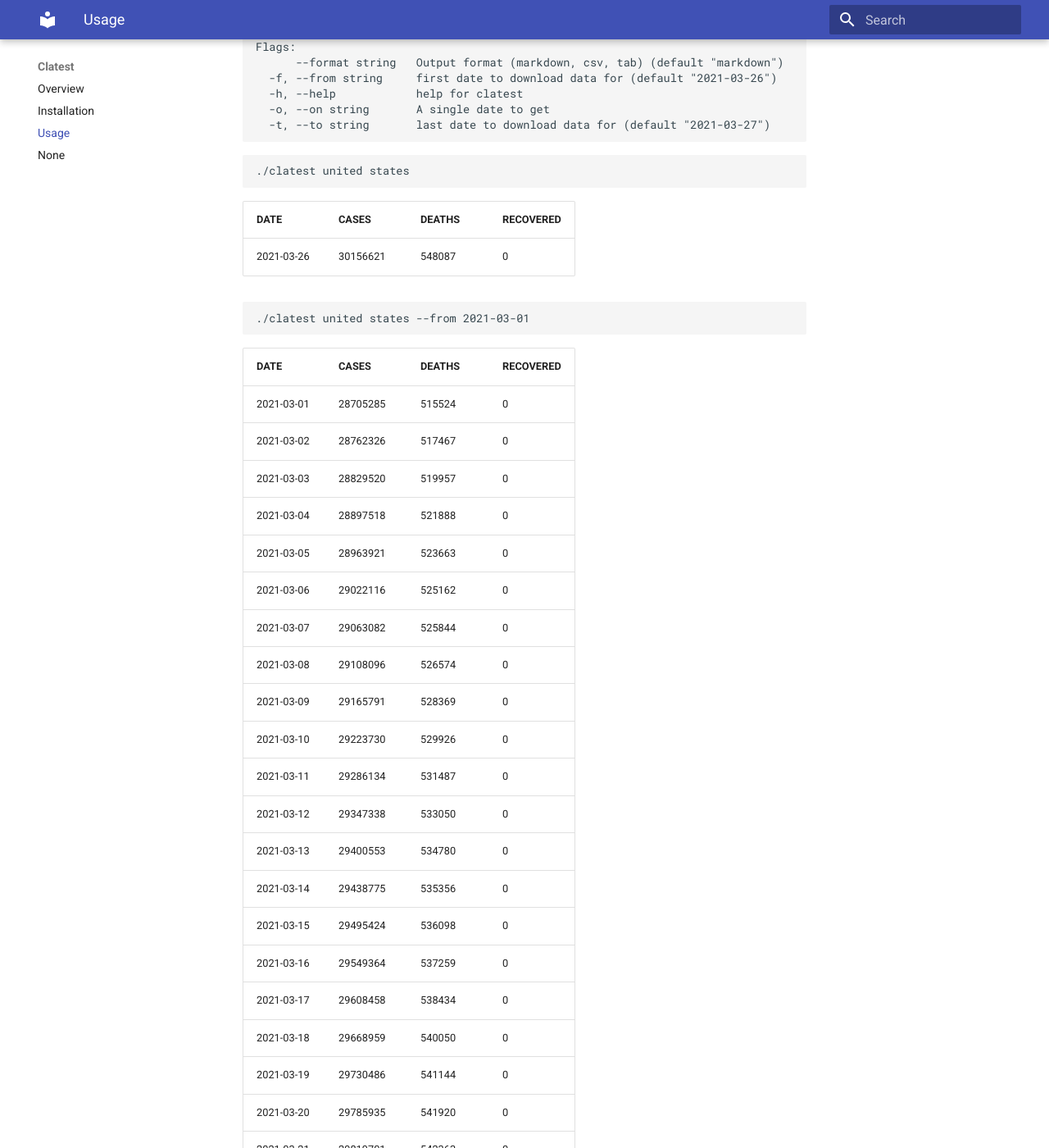
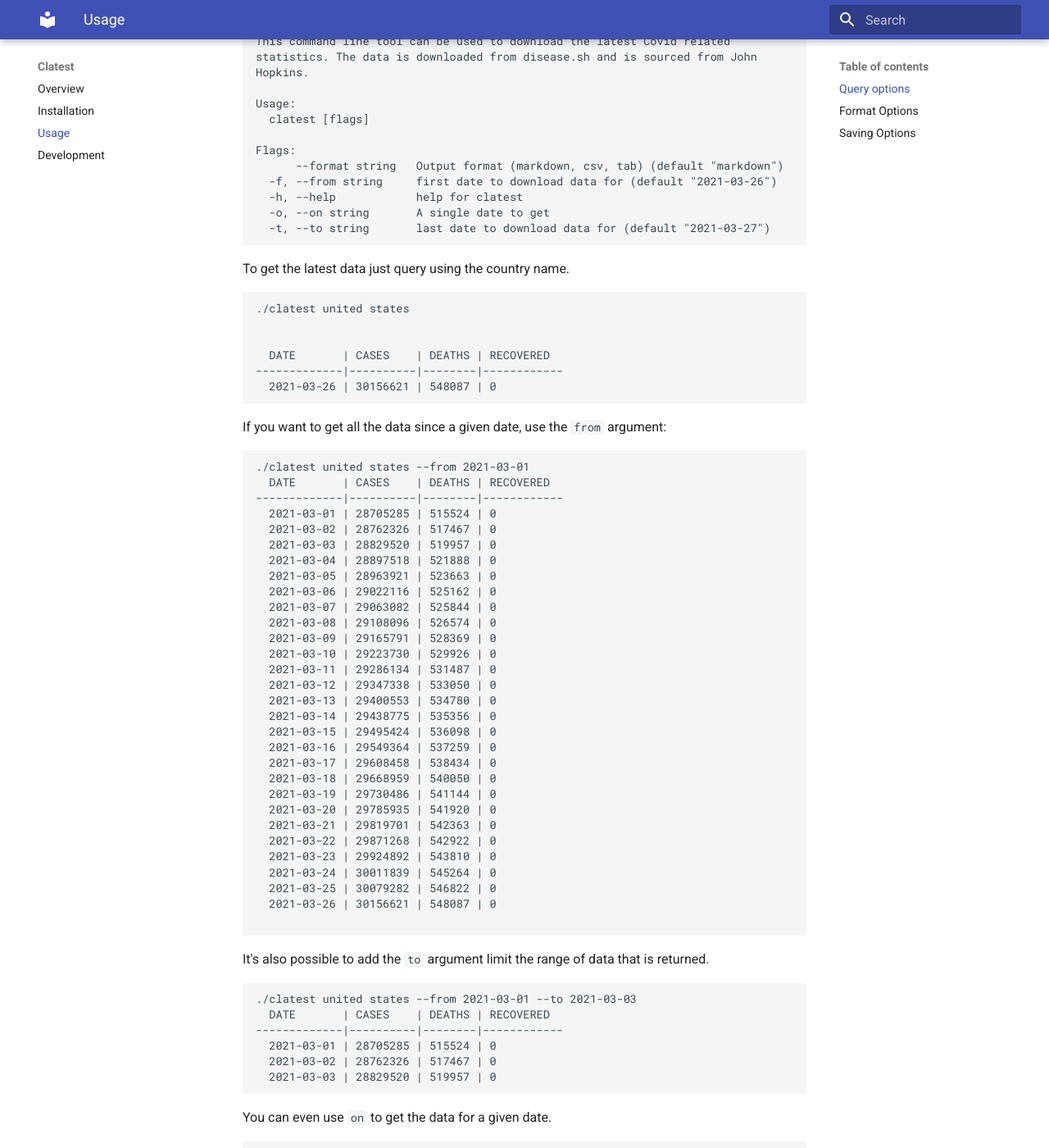
Before and after one commit to johnDorian/clatest, an MkDocs documentation site: the page built from docs/using.md, in a window 1280 px wide and 1400 px high, scrolled down 336 px. Shown: the whole window at 82% size. Built offline with MkDocs 1.6.1 and Material for MkDocs 9.7.7, drawn with Linux system fonts in a browser that asks for light colours; some of the changed text lies outside the part shown.

Commit message:
Add option to output to file (#2)

````diff
--- a/docs/using.md
+++ b/docs/using.md
@@ -1,6 +1,9 @@
 # Usage
 
-This is how you can use it.
+The tool is deigned to provide data based on the John Hopkins data on a country level. Currently, the tool provides daily deaths, recovered and total cases. It's possible to use the tool to get the latest data, a range of days or for an exact day.
+
+
+## Query options
 
 ```bash
 clatest --help
@@ -19,19 +22,22 @@
   -t, --to string       last date to download data for (default "2021-03-27")
 ```
 
+
+To get the latest data just query using the country name.
+
 ```bash
 ./clatest united states
-```
+
 
   DATE       | CASES    | DEATHS | RECOVERED
 -------------|----------|--------|------------
   2021-03-26 | 30156621 | 548087 | 0
+```
 
+If you want to get all the data since a given date, use the `from` argument:
 
 ```bash
 ./clatest united states --from 2021-03-01
-```
-
   DATE       | CASES    | DEATHS | RECOVERED
 -------------|----------|--------|------------
   2021-03-01 | 28705285 | 515524 | 0
@@ -61,12 +67,57 @@
   2021-03-25 | 30079282 | 546822 | 0
   2021-03-26 | 30156621 | 548087 | 0
 
+```
+
+It's also possible to add the `to` argument limit the range of data that is returned.
+
 ```bash
 ./clatest united states --from 2021-03-01 --to 2021-03-03
-```
-
   DATE       | CASES    | DEATHS | RECOVERED
 -------------|----------|--------|------------
   2021-03-01 | 28705285 | 515524 | 0
   2021-03-02 | 28762326 | 517467 | 0
   2021-03-03 | 28829520 | 519957 | 0
+```
+
+You can even use `on` to get the data for a given date.
+
+```bash
+./clatest united states --on 2021-03-01
+  DATE       | CASES    | DEATHS | RECOVERED
+-------------|----------|--------|------------
+  2021-03-01 | 28705285 | 515524 | 0
+```
+
+
+## Format Options
+
+The tool provides two different format types: markdown and csv. By default the tool outputs everything to standard out as markdown. To output the data s json, you can use the following:
+
+```bash
+./clatest united states --from 2021-03-01 --to 2021-03-03 --format csv
+Date,Cases,Deaths,Recovered
+2021-03-01,28705285,515524,0
+2021-03-02,28762326,517467,0
+2021-03-03,28829520,519957,0
+```
+
+## Saving Options
+
+If you want to save the output to a file, you can either pipe the output to file using the following method:
+
+```bash
+./clatest united states --from 2021-03-01 --to 2021-03-03 --format csv > test.csv
+cat test.csv
+Date,Cases,Deaths,Recovered
+2021-03-01,28705285,515524,0
+2021-03-02,28762326,517467,0
+2021-03-03,28829520,519957,0
+```
+
+Alternatively you can use the `file` argument to save the data to file.
+
+```bash
+./clatest united states --from 2021-03-01 --to 2021-03-03 --format csv --file ./test.csv
+cat test.csv
+```
--- a/mkdocs.yml
+++ b/mkdocs.yml
@@ -5,4 +5,4 @@
     - Overview: index.md
     - Installation: install.md
     - Usage: using.md
-    - Development development.md
+    - Development: development.md
````
Also changed, not shown: docs/development.md (+21 -4 lines), docs/install.md (+17 -1 lines), 1 other file.
